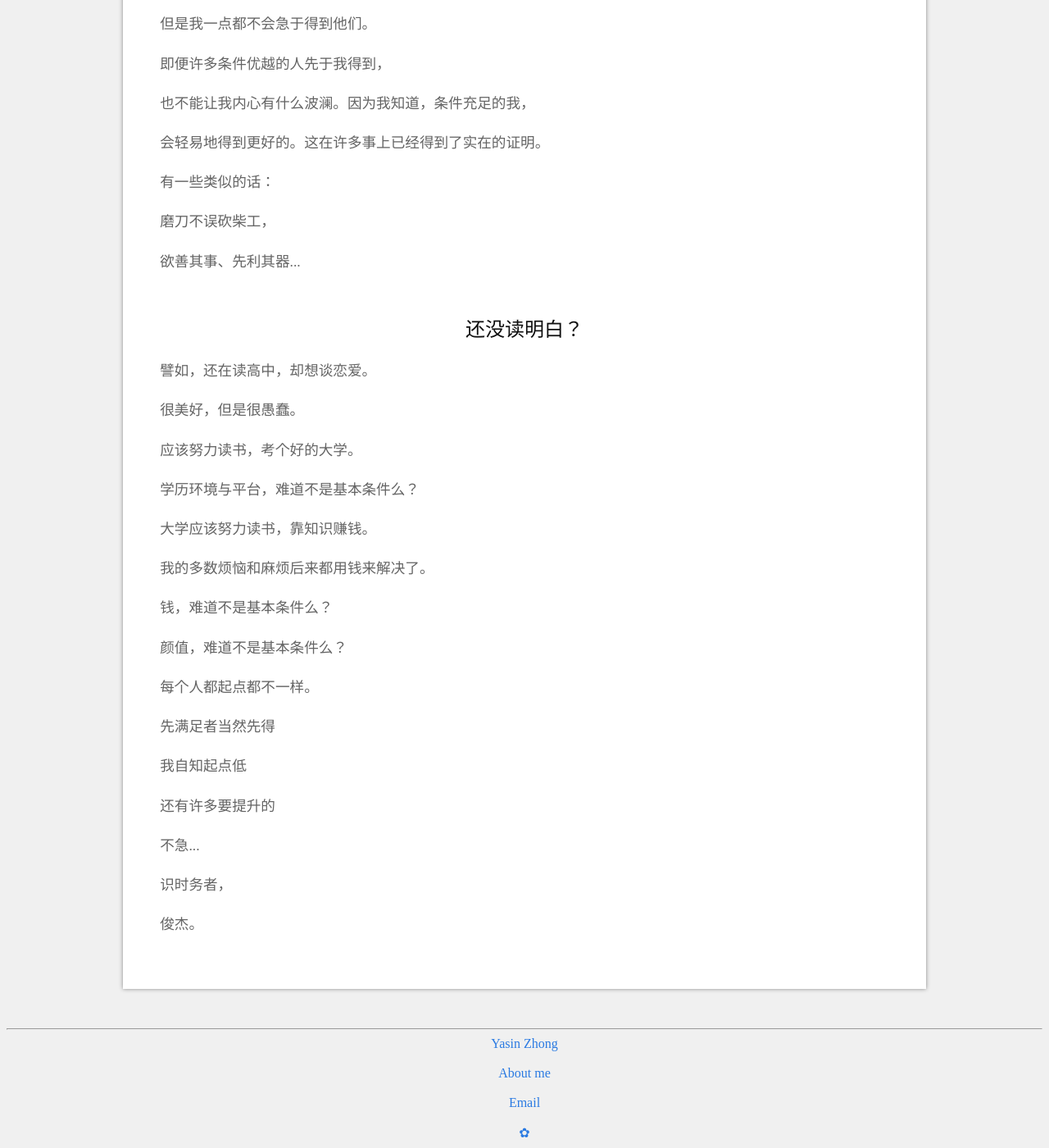
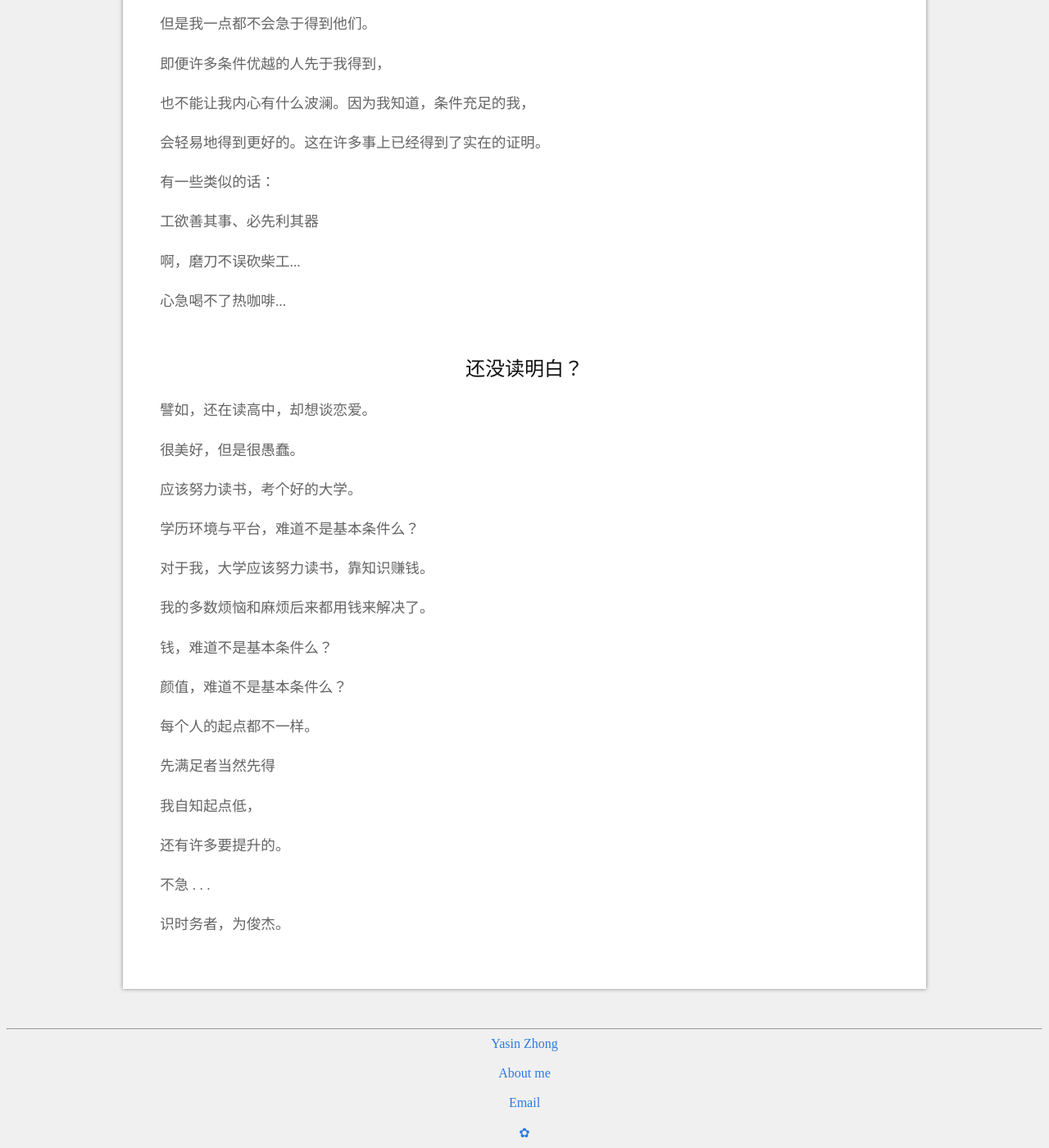
Before and after one commit to YasinZhong/yasinzhong.github.io, a Jekyll site: the page built from _posts/2018-4-12-HotCoffe.html, in a window 1280 px wide and 1400 px high, scrolled down 770 px. Shown: the whole window at 82% size. Built offline with Jekyll 4.4.1, drawn with Linux system fonts in a browser that asks for light colours; comment, search, counter and statistics services are not loaded.

Commit message:
2018/05/19

```diff
--- a/_posts/2018-4-12-WaitSomeMoreTime.html
+++ b/_posts/2018-4-12-HotCoffe.html
@@ -26,25 +26,25 @@
 	<p>也不能让我内心有什么波澜。因为我知道，条件充足的我，</p>
 	<p>会轻易地得到更好的。这在许多事上已经得到了实在的证明。</p>
 	<p>有一些类似的话：</p>
-	<p>磨刀不误砍柴工，</p>
-	<p>欲善其事、先利其器...</p>
+	<p>工欲善其事、必先利其器</p>
+	<p>啊，磨刀不误砍柴工...</p>
+	<p>心急喝不了热咖啡...</p>
 
 <h2>还没读明白？</h2>
 	<p>譬如，还在读高中，却想谈恋爱。</p>
 	<p>很美好，但是很愚蠢。</p>
 	<p>应该努力读书，考个好的大学。</p>
 	<p>学历环境与平台，难道不是基本条件么？</p>
-	<p>大学应该努力读书，靠知识赚钱。</p>
+	<p>对于我，大学应该努力读书，靠知识赚钱。</p>
 	<p>我的多数烦恼和麻烦后来都用钱来解决了。</p>
 	<p>钱，难道不是基本条件么？</p>
 	<p>颜值，难道不是基本条件么？</p>
-	<p>每个人都起点都不一样。</p>
+	<p>每个人的起点都不一样。</p>
 	<p>先满足者当然先得</p>
-	<p>我自知起点低</p>
-	<p>还有许多要提升的</p>
-	<p>不急...</p>
-	<p>识时务者，</p>
-	<p>俊杰。</p>
+	<p>我自知起点低，</p>
+	<p>还有许多要提升的。</p>
+	<p>不急 . . .</p>
+	<p>识时务者，为俊杰。</p>
 <!--
 	作者：1224175213@qq.com
 	时间：2018-05-18
```
